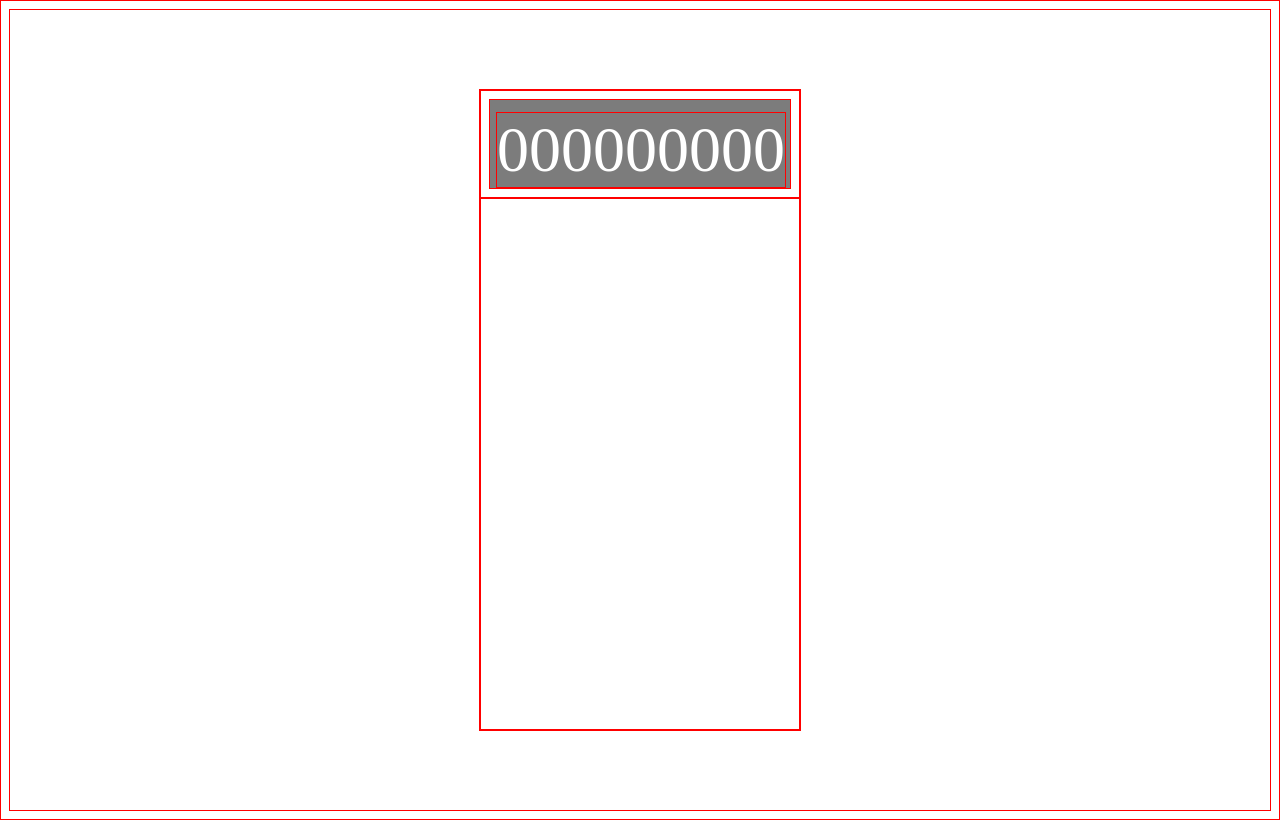
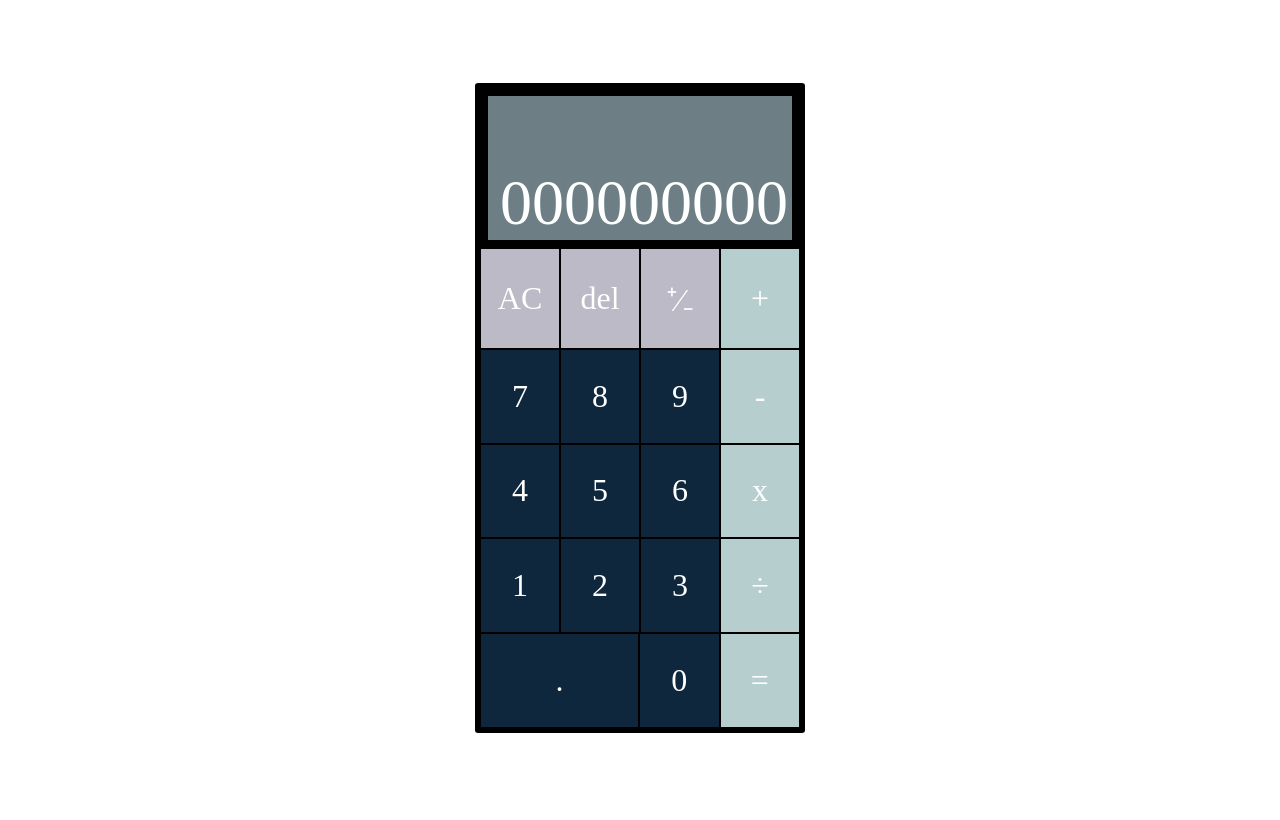
Before and after one commit to kaleobeo/calculator, a plain HTML site: page index.html in a window 1280 px wide. Drawn offline with Linux system fonts and the light colour scheme.

Commit message:
Add HTML and CSS to make it look pretty

```diff
--- a/index.html
+++ b/index.html
@@ -17,7 +17,37 @@
                 <span id="text">000000000</span>
             </div>
         </div>
-        <div id="buttons"></div>
+        <div id="buttons">
+            <div class="row">
+                <div class="button special clear">AC</div>
+                <div class="button special del">del</div>
+                <div class="button special plus-minus">⁺∕₋</div>
+                <div class="button operators">+</div>
+            </div>
+            <div class="row">
+                <div class="button number">7</div>
+                <div class="button number">8</div>
+                <div class="button number">9</div>
+                <div class="button operators">-</div>
+            </div>
+            <div class="row">
+                <div class="button number">4</div>
+                <div class="button number">5</div>
+                <div class="button number">6</div>
+                <div class="button operators">x</div>
+            </div>
+            <div class="row">
+                <div class="button number">1</div>
+                <div class="button number">2</div>
+                <div class="button number">3</div>
+                <div class="button operators">÷</div>
+            </div>
+            <div class="row">
+                <div class="button wide-button">.</div>
+                <div class="button number">0</div>
+                <div class="button operators">=</div>
+            </div>
+        </div>
     </div>
 </body>
 </html>
--- a/style.css
+++ b/style.css
@@ -1,6 +1,4 @@
-* {
-    border: 1px red solid;
-}
+
 
 body {
     display: flex;
@@ -14,12 +12,15 @@ body {
     height: 40rem;
     display: flex;
     flex-direction: column;
+    border: 5px solid black;
+    border-radius: 3px;
 }
 
 #results_box {
     flex: 1 1 0;
     display: flex;
     height: 100%;
+    background-color: black;
 }
 
 #result_container {
@@ -27,7 +28,7 @@ body {
     display: flex;
     justify-content: flex-end;
     align-items: flex-end;
-    background-color: #7C7C7C;
+    background-color: #6E7E85;
     color: white;
     font-size: 64px;
     margin: 8px;
@@ -38,6 +39,36 @@ body {
 }
 
 #buttons {
-    flex: 5 1 0;
+    flex: 3 1 0;
     height: 100%;
+    display: grid;
+    grid-template-rows: 5;
+
 }
+
+.row {
+    display: flex;
+}
+
+.button {
+    flex: 1;
+    background-color: #0E273C;
+    color: white;
+    display: flex;
+    align-items: center;
+    justify-content: center;
+    font-size: 32px;
+    border: black 1px solid;
+}
+
+.wide-button {
+    flex: 2;
+}
+
+.operators {
+    background-color: #B7CECE;
+}
+
+.special {
+    background-color: #BBBAC6;
+}
```
